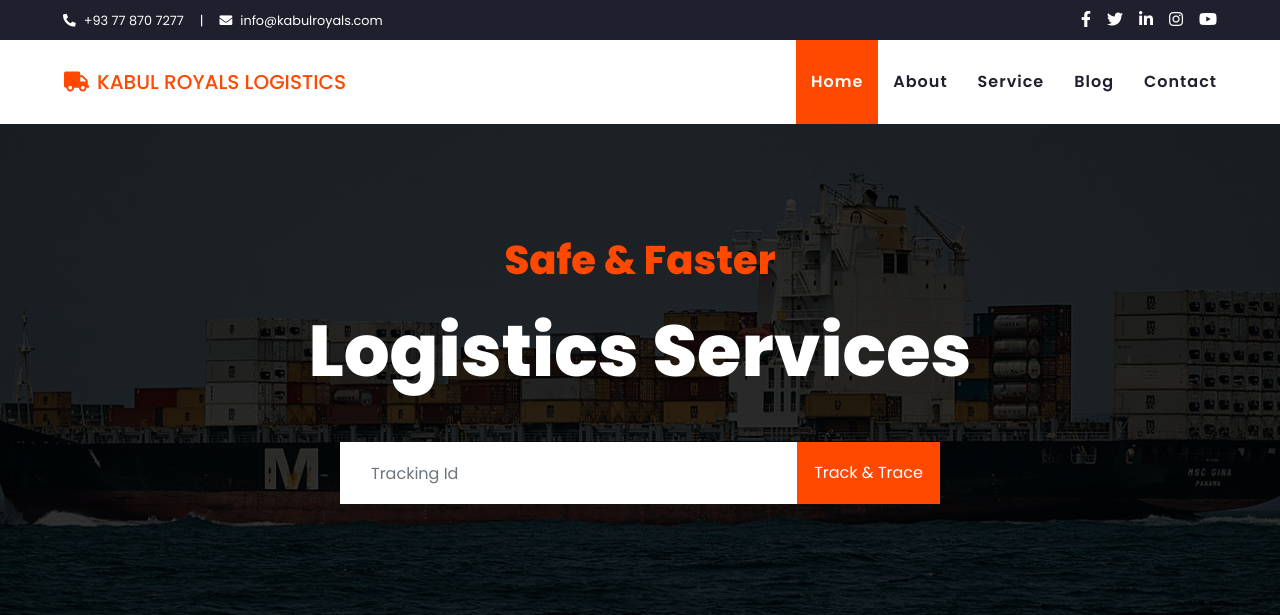
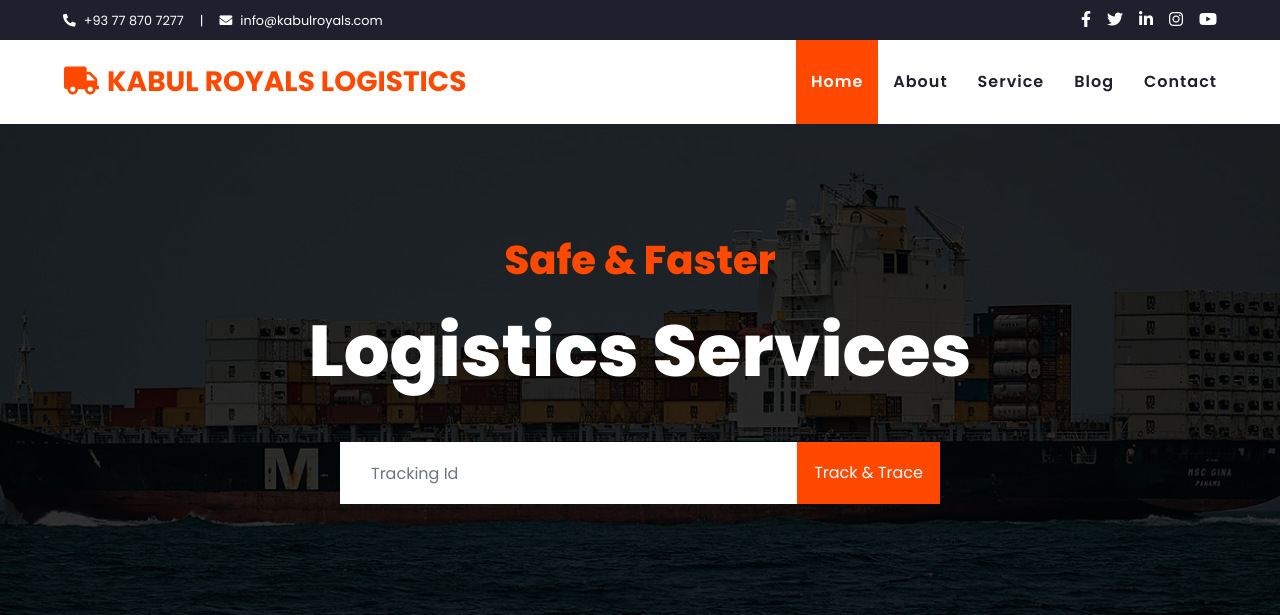
Before and after one commit to khalidsafi-cmd/Kabul-Royals-Logistics, a PHP site: page /index.php in a window 1280 px wide. Shown: the top 615 px of the page. Run offline with PHP 8.4, Linux system fonts and the light colour scheme; some libraries are stand-ins or nearby versions.

Commit message:
Changed the branding and some things in the header of the project

```diff
--- a/components/header.php
+++ b/components/header.php
@@ -37,9 +37,9 @@
     <nav class="navbar navbar-expand-lg bg-light navbar-light py-3 py-lg-0 px-lg-5">
         <!-- Brand -->
         <a href="index.php" class="navbar-brand ml-lg-3">
-            <h5 class="m-0 display-5 text-uppercase text-primary">
+            <h3 class="m-0 display-5 text-uppercase text-primary">
                 <i class="fa fa-truck mr-2"></i>Kabul Royals Logistics
-            </h5>
+            </h3>
         </a>
 
         <!-- Toggler -->
```
